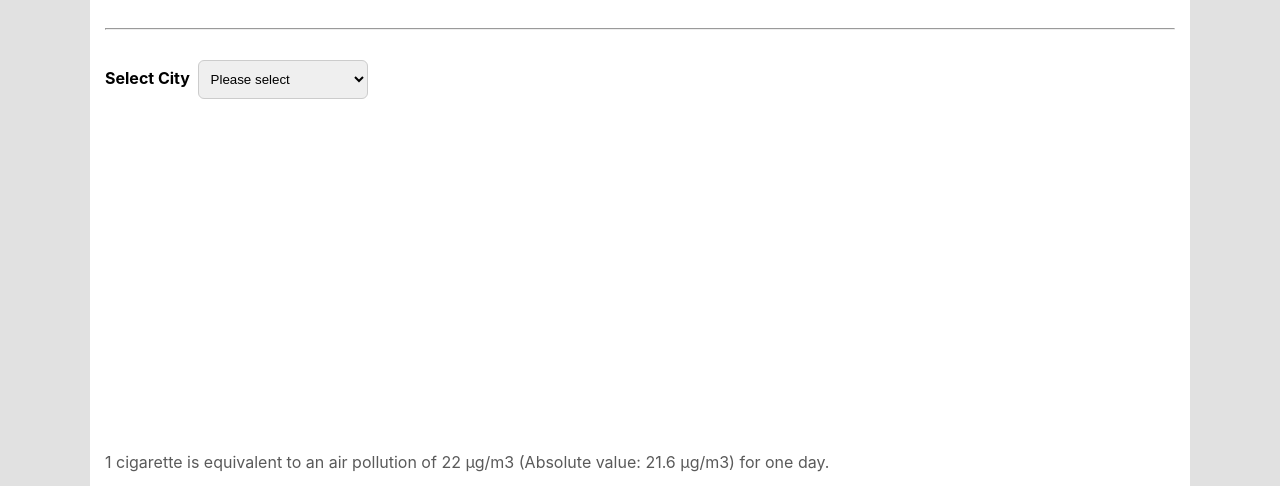
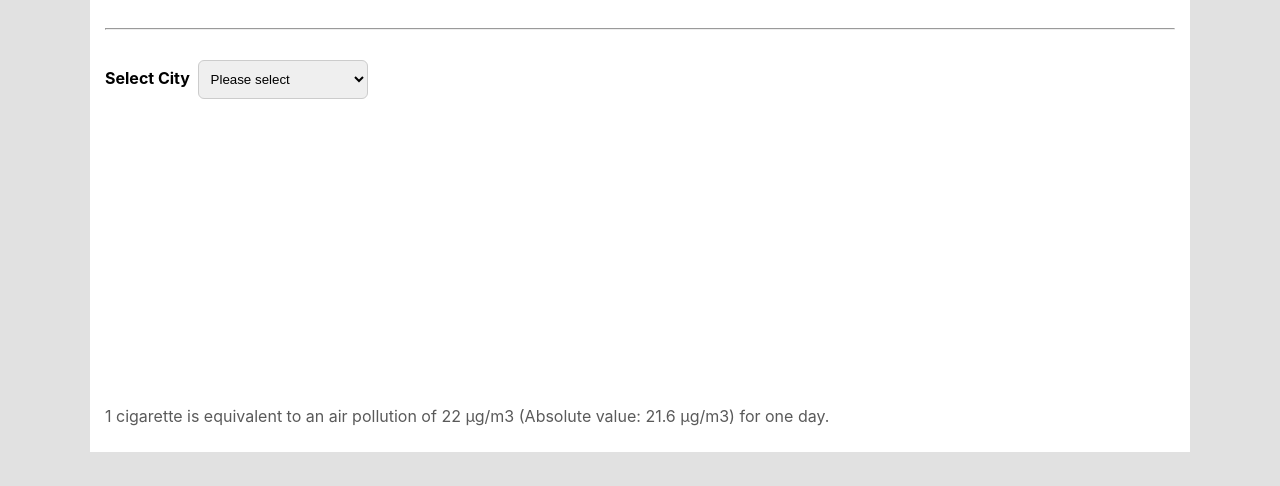
Before and after one commit to abdul-yudi/air-quality-index, a React (Create React App) app: page / in a window 1280 px wide. Shown: the part 954-1440 px from the top of the page. After the commit the page ends 1406 px from the top, so only its background shows below. Built offline with nearby package versions, Linux system fonts and the light colour scheme.

Commit message:
update css add reduce height containre

```diff
--- a/src/App.css
+++ b/src/App.css
@@ -62,7 +62,7 @@ header h1{
 }
 
 section{
-  min-height: calc(100vh - 424px);
+  min-height: calc(100vh - 470px);
 }
 
 select{
```
